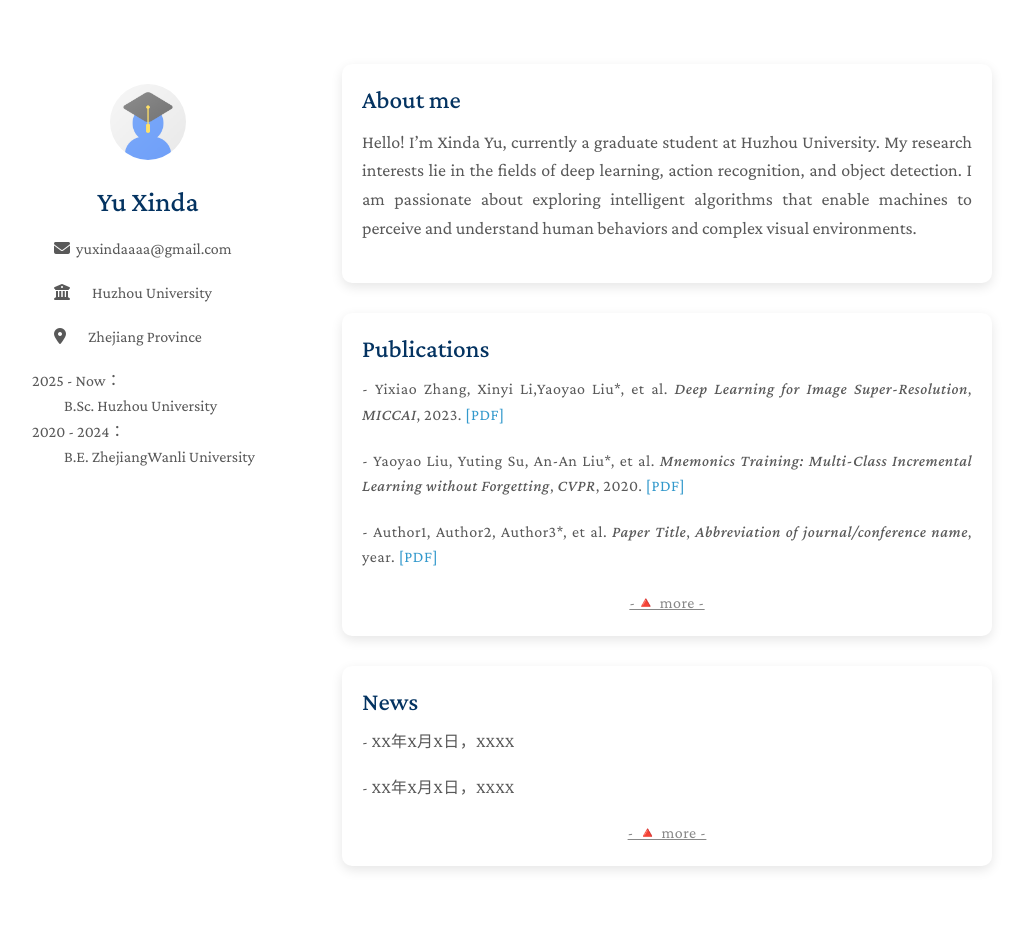
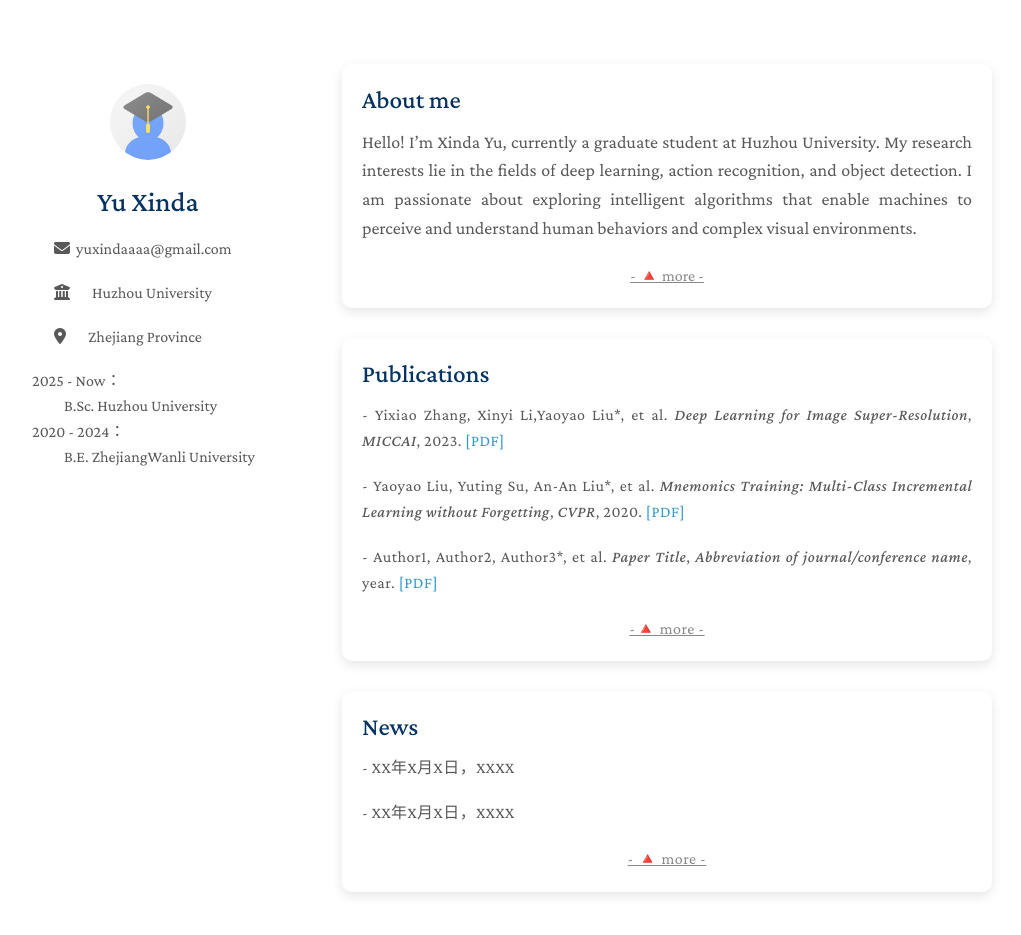
Before and after one commit to Yu-Xinda/Yu.github.io, a Jekyll site: the page built from index.md, in a window 1280 px wide and 996 px high. Shown: the top 935 px of the window, without its empty margins (128-1149 px from the left). Built offline with Jekyll 4.4.1, drawn with Linux system fonts in a browser that asks for light colours; a style sheet for code colours, icons or effects is not loaded.

Commit message:
Update introduction.md

```diff
--- a/_includes/introduction.md
+++ b/_includes/introduction.md
@@ -8,4 +8,9 @@
     My research interests lie in the fields of deep learning, action recognition, and object detection.
     I am passionate about exploring intelligent algorithms that enable machines to perceive and understand human behaviors and complex visual environments.
   </p>
+  <p style="font-size: 16px; text-align: center; margin-bottom: 0px;">
+    <a href="./news.html" style="text-decoration: underline; color: #888;">
+      - 🔺 more -
+    </a>
+  </p>
 </div>
```
